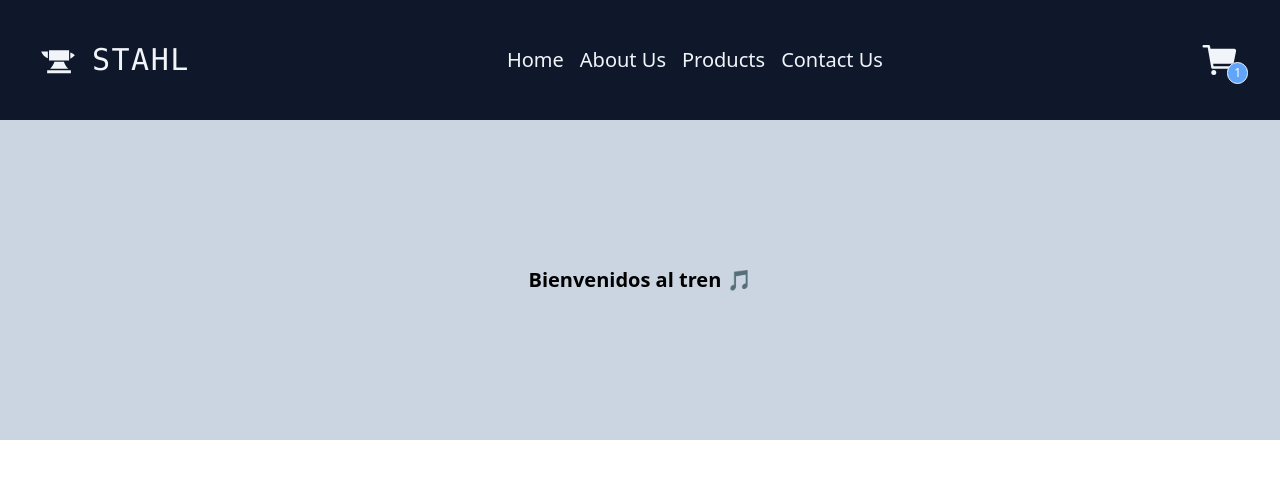
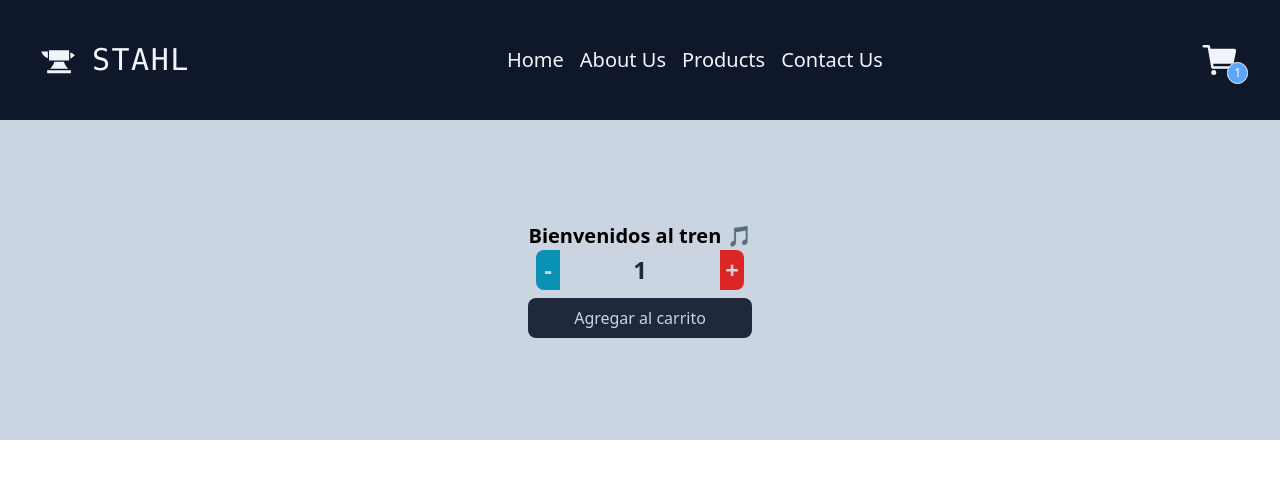
Before and after one commit to JulianHoltz/E-commerce-STAHL-React.js-Coder-JH, a React (Vite) app: page / in a window 1280 px wide. Shown: the top 478 px of the page. Built offline with nearby package versions, Linux system fonts and the light colour scheme.

Commit message:
Third commit / primera entrega

```diff
--- a/src/components/ItemListContainer.jsx
+++ b/src/components/ItemListContainer.jsx
@@ -1,7 +1,15 @@
+import ItemCount from './itemCount';
+
 const ItemListContainer = ({ greeting }) => {
+
+  const onAdd = (cantidad) => {
+    alert(`Agregaste ${cantidad} al carritoS`)
+  }
   return (
-    <div className="bg-slate-300 w-full min-h-80 flex items-center justify-center">
+    <div className="flex flex-col bg-slate-300 w-full min-h-80 flex items-center justify-center">
       <h1 className="text-xl font-bold">{greeting}</h1>
+      {/* este componente despues lo sacamos */}
+      <ItemCount stock={8} onAdd={onAdd}/>
     </div>
   );
 };
--- /dev/null
+++ b/src/components/itemCount.jsx
@@ -0,0 +1,35 @@
+import { useState } from 'react'
+
+const itemCount = ({stock, onAdd}) => {
+    //destructuring del array de useState
+    const [count, setCount] = useState(1)
+
+    //funcion de sumar
+    const add = () => {
+      if(count < stock){setCount(count + 1)}
+    }
+    //funcion de restar
+    const substract = () => {
+      if(count > 0){setCount(count - 1)}
+    }
+
+    console.log("valor de count:", count);
+    console.log('soy itemcount y me monte');
+  return (
+    <>
+      <div>
+          <div className='text-2xl text-center text-slate-300 font-bold'>
+              <button className='rounded-l-lg bg-cyan-600 min-h-10 min-w-6 hover:bg-slate-600' onClick={substract} disabled={count === 0}>-</button>
+              <span className='inline-block text-center min-w-40 text-slate-800'>{count}</span>
+
+              {/* disable, si se cumple la porpiedad desaparece el boton */}
+              <button className='rounded-r-lg bg-red-600 min-w-6 min-h-10 hover:bg-slate-600'  onClick={add} disabled={count > stock } >+</button>
+              {/* El onAdd react la ejecuta, aunque nadie le haga click, entonces le tengo que decir que esper el oncklick, con funcion anonima o hacer una funcion a aprte */}
+          </div>
+          <button className='text-slate-300 mt-2 rounded-lg min-w-56 min-h-10 bg-slate-800 hover:bg-slate-600' disabled={count > stock || count === 0} onClick={()=>onAdd(count)}>Agregar al carrito</button>
+      </div>
+    </>
+  )
+}
+
+export default itemCount;
```
